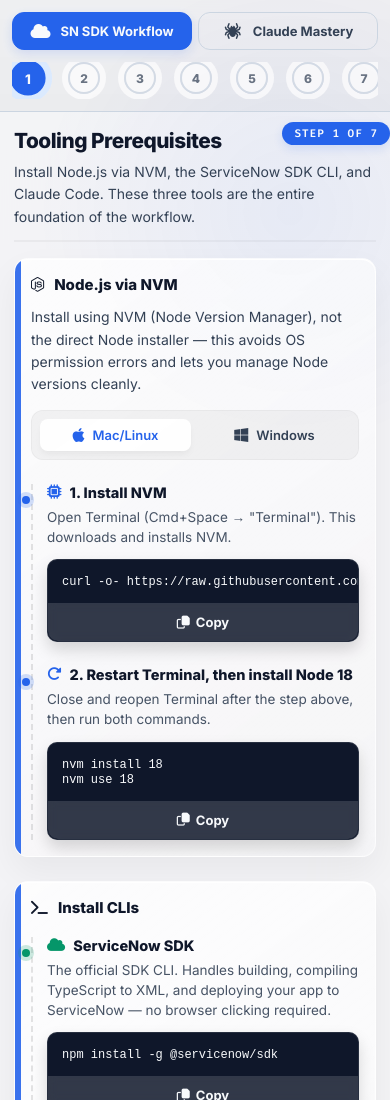
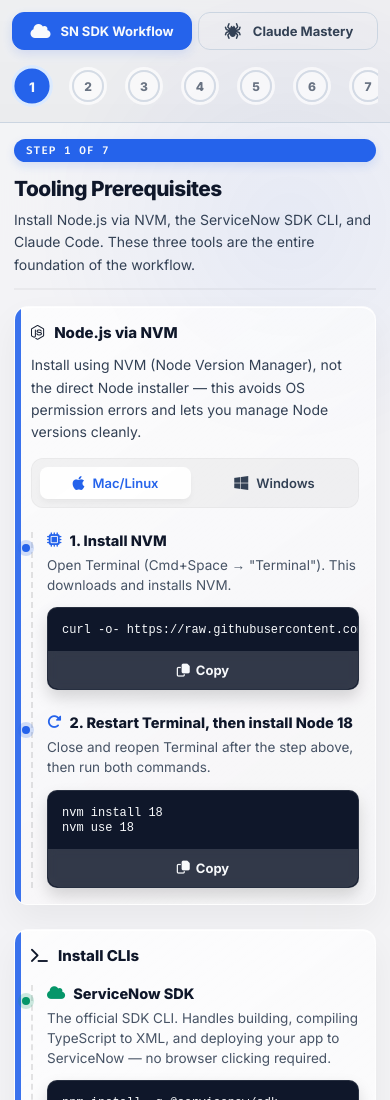
Before and after one commit to akshaypatwa/Setup-Guide, a plain HTML site: page index.html in a window 390 px wide. Shown: the top 1100 px of the page. Drawn offline with Linux system fonts and the light colour scheme; a script that the page names is missing.

Commit message:
style: refine step header layout and mobile step indicator styling for improved responsiveness

```diff
--- a/quick_setup.css
+++ b/quick_setup.css
@@ -161,15 +161,16 @@
 .wizard-step.play-animation .stagger-4 { animation: slideUpFade 0.4s 0.35s forwards; opacity: 0; }
 .wizard-step.play-animation .stagger-5 { animation: slideUpFade 0.4s 0.45s forwards; opacity: 0; }
 
-.step-header { margin-bottom: 24px; border-bottom: 2px solid rgba(0,0,0,0.04); padding-bottom: 16px; position: relative;}
-.step-header h1 { font-size: 2.2rem; margin-bottom: 8px; color: var(--text-main); padding-right: 120px; letter-spacing: -1px;}
+.step-header { margin-bottom: 24px; border-bottom: 2px solid rgba(0,0,0,0.04); padding-bottom: 16px; }
+.step-header h1 { font-size: 2.2rem; margin-bottom: 8px; color: var(--text-main); letter-spacing: -1px;}
 .step-desc { font-size: 15.5px; color: var(--text-muted); max-width: 700px; line-height: 1.6;}
 
 .step-eyebrow {
-    position: absolute; top: 10px; right: 0;
-    font-family: var(--font-mono); font-size: 12px; font-weight: 700; color: var(--btn-text);
+    display: inline-block;
+    font-family: var(--font-mono); font-size: 11px; font-weight: 700; color: var(--btn-text);
     text-transform: uppercase; letter-spacing: 2px; background: var(--accent);
-    padding: 6px 16px; border-radius: 20px; box-shadow: 0 4px 10px var(--glow-color);
+    padding: 5px 14px; border-radius: 20px; box-shadow: 0 4px 10px var(--glow-color);
+    margin-bottom: 14px;
 }
 
 .step-content { flex: 1; overflow-y: auto; padding-right: 15px; padding-bottom: 20px; }
@@ -343,21 +344,22 @@
     .wizard-container { flex-direction: column; height: auto; min-height: 100vh; min-height: 100dvh; max-height: none; }
     body { height: auto; min-height: 100vh; min-height: 100dvh; overflow: auto; }
     .wizard-sidebar { width: 100%; padding: 16px; border-right: none; border-bottom: 1px solid var(--border); flex-shrink: 0; }
-    .step-list { flex-direction: row; overflow-x: auto; padding-bottom: 5px; gap: 12px; }
+    .step-list { flex-direction: row; overflow-x: auto; overflow-y: visible; padding: 10px 4px; gap: 12px; -webkit-overflow-scrolling: touch; }
     .step-list::before { display: none; }
     .step-name { display: none; }
-    .step-item { opacity: 0.7; }
+    .step-item { opacity: 0.7; flex-shrink: 0; }
     .step-item.active, .step-item.completed { opacity: 1; }
     .step-item.active { transform: none; }
     .step-item:hover { transform: none; }
+    .step-indicator { width: 36px; height: 36px; font-size: 13px; box-shadow: 0 0 0 4px var(--card-bg); }
+    .step-item.active .step-indicator { box-shadow: 0 0 0 4px var(--accent-light); }
     .flow-container.active { display: flex; flex-direction: column; }
     .wizard-main { flex: 1; min-height: 0; overflow: visible; }
     #steps-container-sn, #steps-container-cl { overflow: visible; flex: 1; }
     .wizard-step { position: relative; padding: 24px 20px; transform: none !important; }
     .wizard-step:not(.active) { display: none; }
     .wizard-step.active { display: flex; opacity: 1; visibility: visible; }
-    .step-header h1 { padding-right: 0; font-size: 1.6rem; }
-    .step-header .step-eyebrow { position: static; margin-bottom: 12px; display: inline-block; }
+    .step-header h1 { font-size: 1.6rem; }
     .step-content { overflow-y: visible; padding-right: 0; }
     .folder-struct { flex-direction: column; gap: 20px; padding: 24px; }
     .split-table { flex-direction: column; }
@@ -374,8 +376,9 @@
     .sidebar-toggles { flex-direction: row; gap: 6px; margin-bottom: 12px; }
     .side-btn { padding: 10px 12px; font-size: 13px; justify-content: center; }
     .side-btn i { font-size: 16px; }
-    .step-indicator { width: 32px; height: 32px; font-size: 12px; }
-    .step-list { gap: 8px; }
+    .step-indicator { width: 32px; height: 32px; font-size: 12px; box-shadow: 0 0 0 3px var(--card-bg); }
+    .step-item.active .step-indicator { box-shadow: 0 0 0 3px var(--accent-light); }
+    .step-list { gap: 8px; padding: 8px 4px; }
     .wizard-step { padding: 16px 14px; }
     .step-header { margin-bottom: 16px; padding-bottom: 12px; }
     .step-header h1 { font-size: 1.3rem; letter-spacing: -0.5px; }
```
